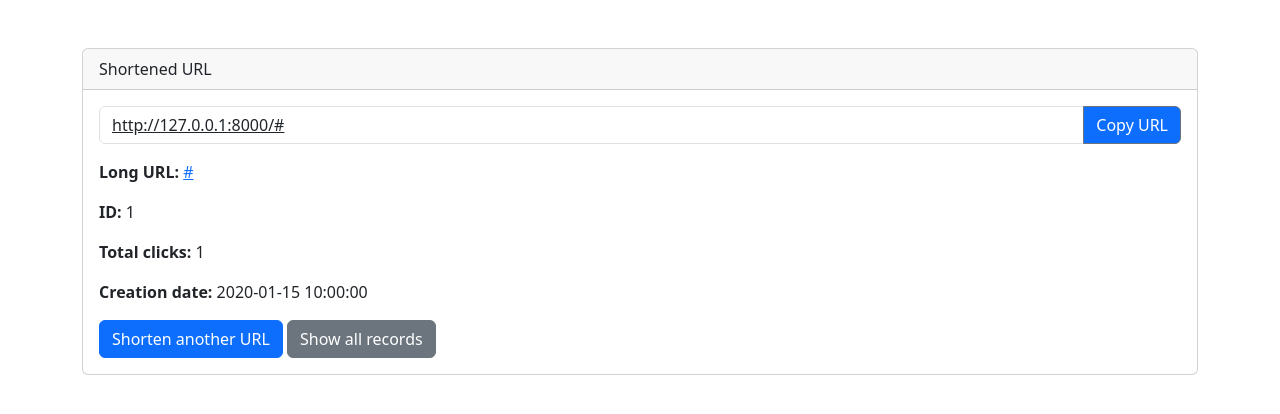
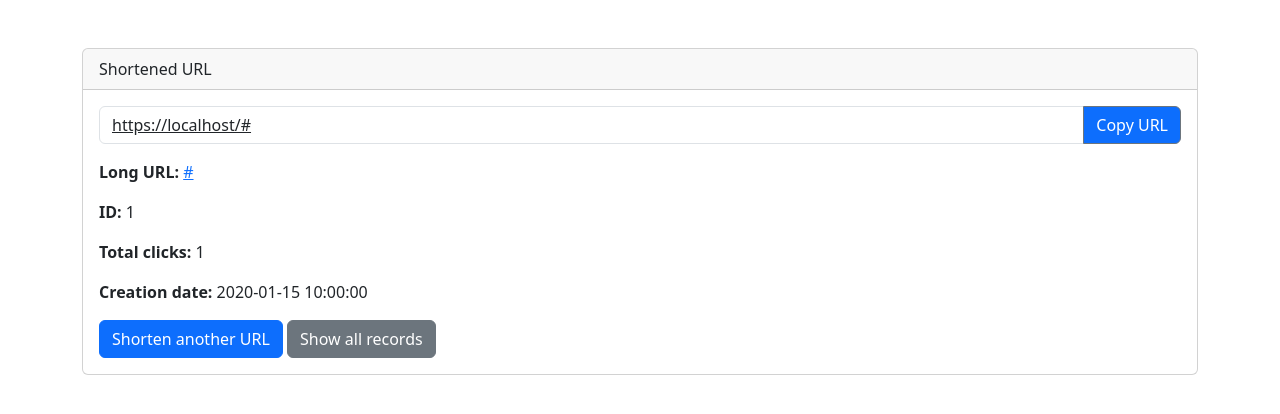
Before and after one commit to RomanMainAcc/ShortURL, a FastAPI app: template shorturl/core/templates/report.html in a window 1280 px wide. Shown: the part 74-488 px from the top of the page. Run offline with FastAPI, Linux system fonts and the light colour scheme; the template is opened without the code that fills it: most values are stand-ins (such as "Sample title", 1, 10 or a date in 2020); parts of the project's set-up code (start-up, migrations or seed data) failed here and were passed over.

Commit message:
short link template refactor

```diff
--- a/shorturl/core/templates/report.html
+++ b/shorturl/core/templates/report.html
@@ -16,8 +16,8 @@
         </div>
         <div class="card-body">
             <div class="input-group mb-3">
-                <a href="https://{{ request.url.hostname }}/{{ record.short_link }}" target="_blank" class="form-control" id="shortenedURL">
-                  http://127.0.0.1:8000/{{ record.short_link }}
+                <a href="/{{ record.short_link }}" target="_blank" class="form-control" id="shortenedURL">
+                  https://{{ request.url.hostname }}/{{ record.short_link }}
                 </a>
                 <button class="btn btn-outline-secondary bg-primary text-white" type="button" id="copyButton" data-clipboard-target="#shortenedURL">Copy URL</button>
             </div>
```
